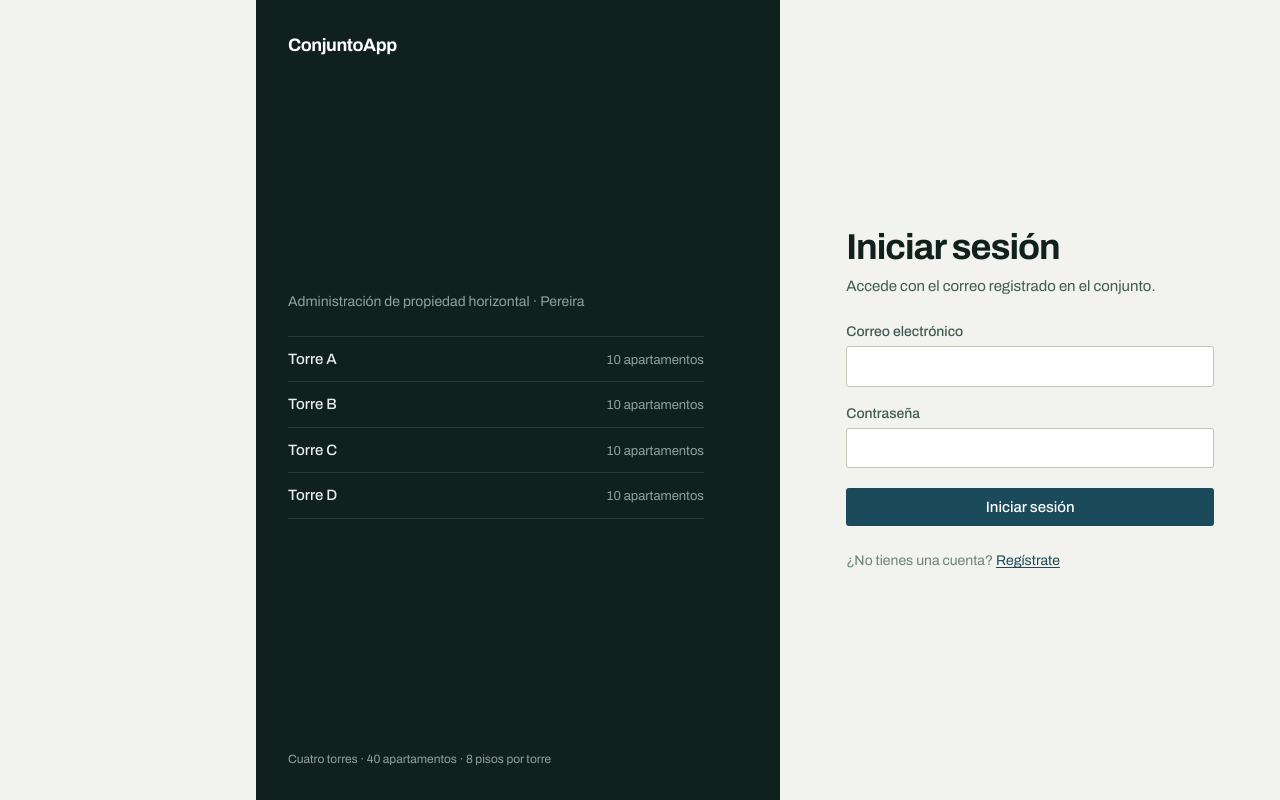
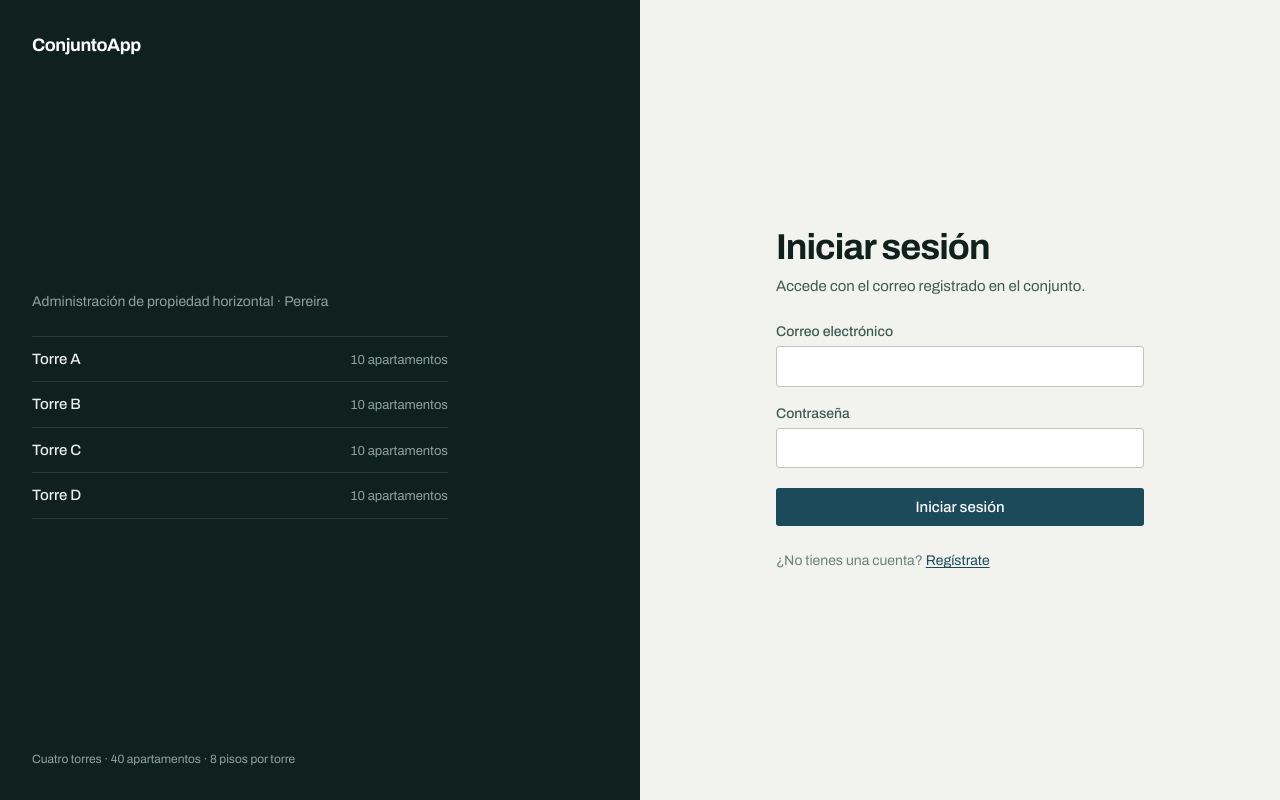
Before and after one commit to Massteven1/Proyecto-ConjuntoApp, an Angular app in the folder frontend/: page /login in a window 1280 px wide. Built offline with nearby package versions, Linux system fonts and the light colour scheme; no server answers.

Commit message:
correcion de bug del login
se corrigio que estaba movido a la derecha el apartado de conjuntoapp siendo que fue a causa del nav component, error que ya se encuentra solucionado

```diff
--- a/frontend/src/app/components/nav/nav.css
+++ b/frontend/src/app/components/nav/nav.css
@@ -1,4 +1,8 @@
 :host {
+  display: none;
+}
+
+:host(.nav-visible) {
   display: block;
   position: sticky;
   top: 0;
--- a/frontend/src/app/components/nav/nav.ts
+++ b/frontend/src/app/components/nav/nav.ts
@@ -7,6 +7,7 @@ import { AuthService, AuthUser } from '../../services/auth';
 
 @Component({
   imports: [RouterLink, RouterLinkActive],
+  host: { '[class.nav-visible]': 'visible' },
   selector: 'app-nav',
   styleUrl: './nav.css',
   templateUrl: './nav.html',
--- a/frontend/src/styles.css
+++ b/frontend/src/styles.css
@@ -649,7 +649,7 @@ dd {
 /* ---------- Access screens (login, registration) ---------- */
 .acceso {
   display: grid;
-  grid-template-columns: minmax(0, 1.05fr) minmax(0, 1fr);
+  grid-template-columns: minmax(0, 1fr) minmax(0, 1fr);
   min-height: 100vh;
 }
 
```
